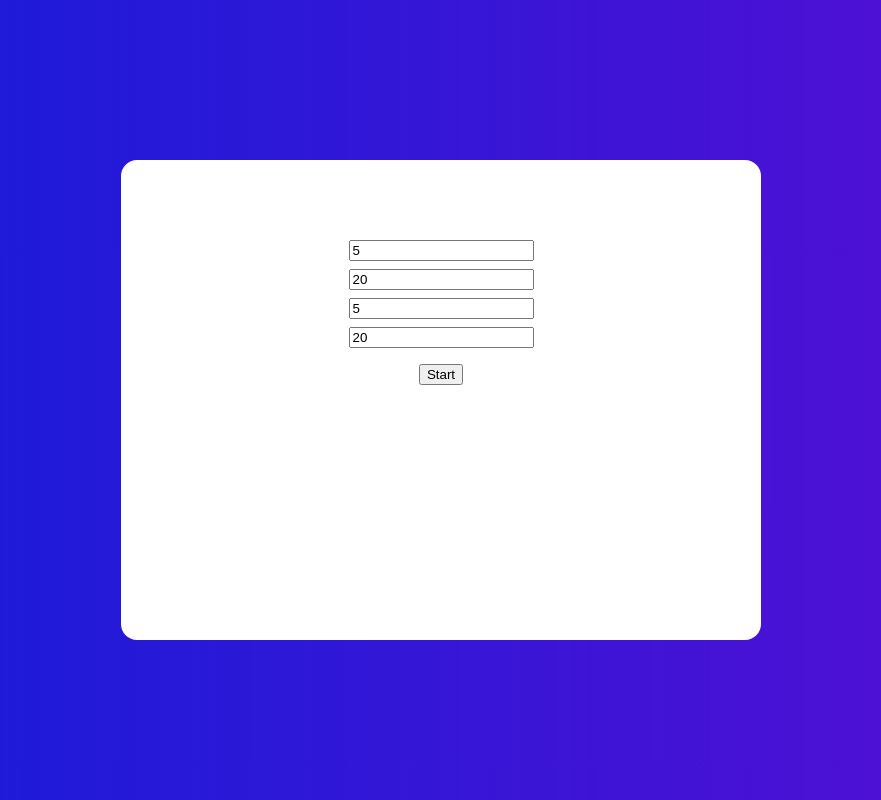
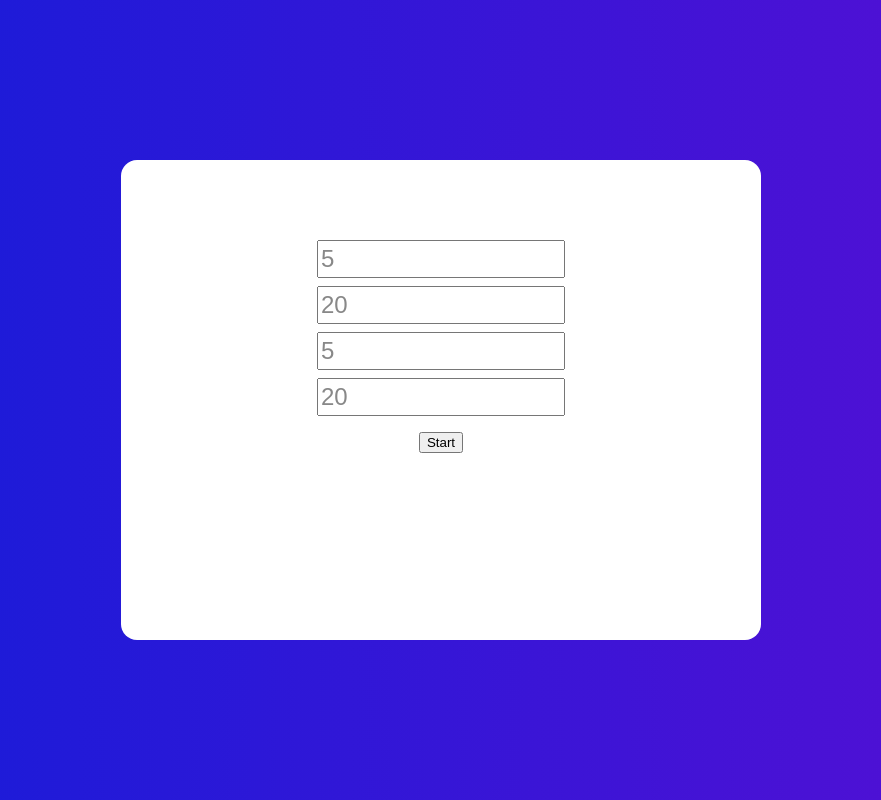
Before and after one commit to ArthurDeveloper/pomodoro-clock, an Angular app: page / in a window 1280 px wide. Shown: the whole page, without its empty margins (199-1080 px from the left). Built offline with nearby package versions, Linux system fonts and the light colour scheme.

Commit message:
feat: Added some style to clock form's inputs
Now they have a different size, a differente text color and a color change animation on focus and on hover

```diff
--- a/src/app/clock-form/clock-form.component.html
+++ b/src/app/clock-form/clock-form.component.html
@@ -8,7 +8,15 @@
 	}
 
 	input[type="number"] {
+		width: 15rem;
+		height: 2rem;
+		font-size: 1.5rem;
+		color: #888;
+		transition: 500ms ease color;
+	}
 
+	input[type="number"]:focus {
+		color: #000;
 	}
 
 	button[type="submit"] {
@@ -16,7 +24,8 @@
 	}
 </style>
 
-<form [formGroup]="clockForm">
+<form [formGroup]="clockForm"
+>
 	<input type="number" placeholder="Cycle count:" formControlName="cycleCount" />
 	<input type="number" placeholder="Work time: " formControlName="workTime"/>
 	<input type="number" placeholder="Rest time: " formControlName="restTime"/>
```
